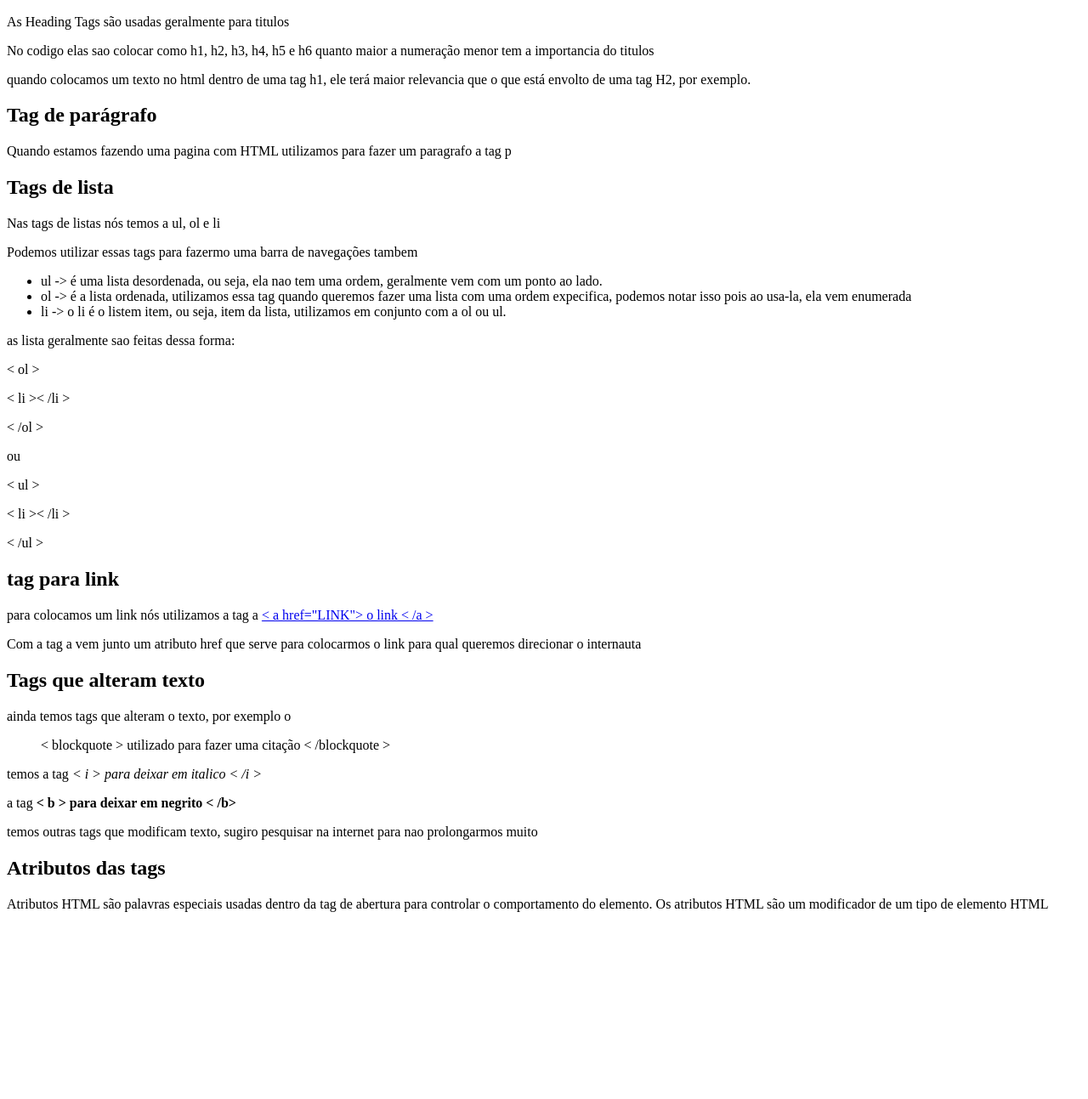
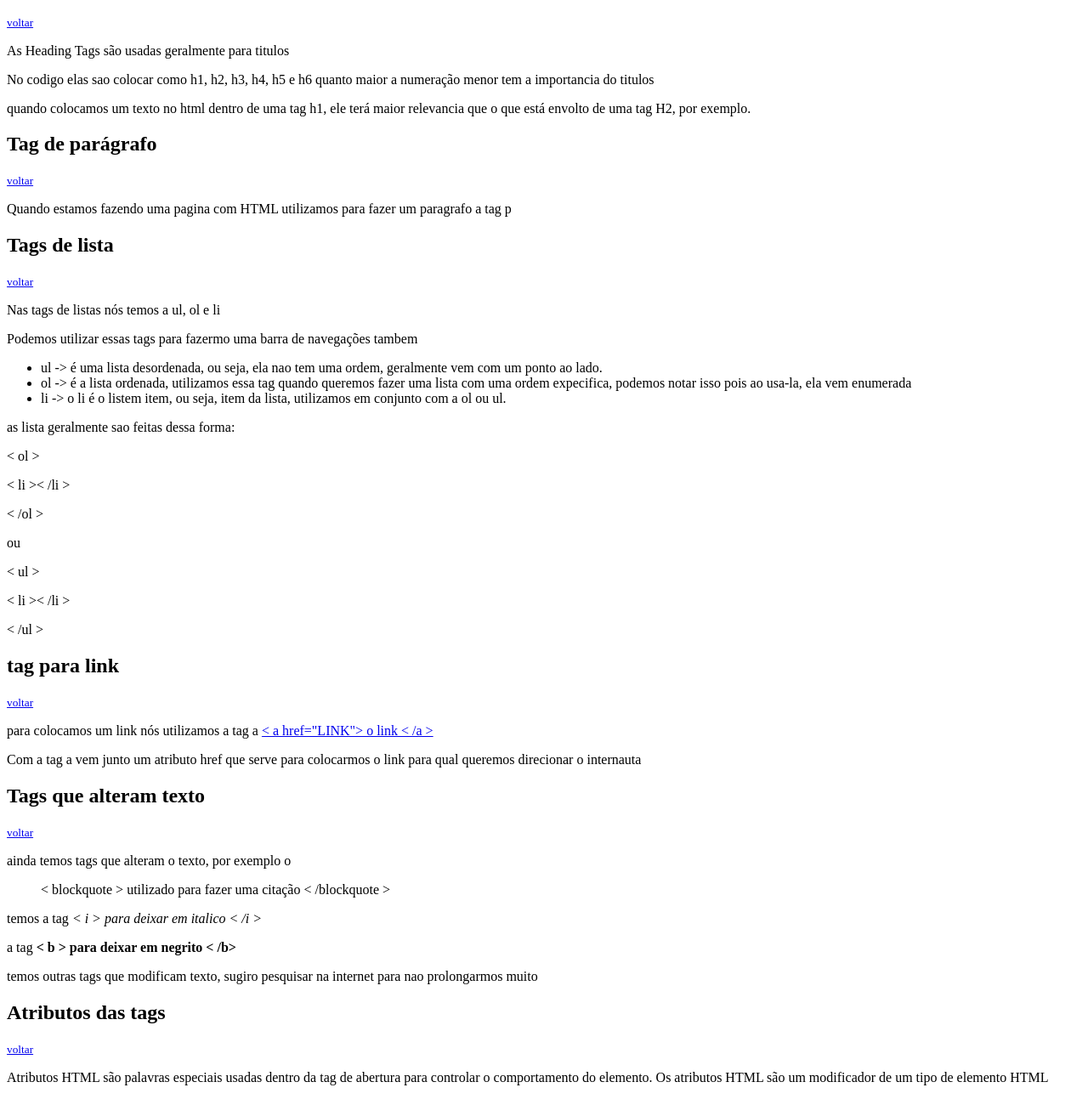
Before and after one commit to Edsaugusto/Primeiro-html-Dio, a plain HTML site: page index.html in a window 1280 px wide. Shown: the part 325-1618 px from the top of the page at 85% size. Before the commit the page ends 1414 px from the top, so only its background shows below. Drawn offline with Linux system fonts and the light colour scheme.

Commit message:
Adicionando o voltar em cada h2

```diff
--- a/index.html
+++ b/index.html
@@ -7,7 +7,7 @@
     <title>O que eu entendi</title>
 </head>
 <body>
-    <h1> Explicando as Tags HTML</h1>
+    <h1 id="inicio"> Explicando as Tags HTML</h1>
     <hr \>
     <h2>navegaçao</h2>
     <nav>
@@ -22,13 +22,13 @@
     </nav>
     <hr \>
 
-    <h2 id="Heading-tags"> Heading Tags</h2>
+    <h2 id="Heading-tags"> Heading Tags</h2><small><a href="#inicio">voltar</a></small>
     <p> As Heading Tags são usadas geralmente para titulos</p>
     <p> No codigo elas sao colocar como h1, h2, h3, h4, h5 e h6 quanto maior a numeração menor tem a importancia do titulos</p>
     <p> quando colocamos um texto no html dentro de uma tag h1, ele terá maior relevancia que o que está envolto de uma tag H2, por exemplo.</p>
-    <h2 id="paragrafo"> Tag de parágrafo</h2>
+    <h2 id="paragrafo"> Tag de parágrafo</h2><small><a href="#inicio">voltar</a></small>
     <p> Quando estamos fazendo uma pagina com HTML utilizamos para fazer um paragrafo a tag p</p>
-    <h2 id="lista">Tags de lista</h2>
+    <h2 id="lista">Tags de lista</h2><small><a href="#inicio">voltar</a></small>
     <p> Nas tags de listas nós temos a ul, ol e li</p>
     <p>Podemos utilizar essas tags para fazermo uma barra de navegações tambem</p>
     <ul>
@@ -44,15 +44,15 @@
     <p> < ul ></p>
     <p>< li >< /li ></p>
     <p>< /ul ></p>
-    <h2 id="link"> tag para link</h2>
+    <h2 id="link"> tag para link</h2><small><a href="#inicio">voltar</a></small>
     <p> para colocamos um link nós utilizamos a tag a <a href="#"> < a href="LINK"> o link < /a ></a></p>
     <p>Com a tag a vem junto um atributo href que serve para colocarmos o link para qual queremos direcionar o internauta</p>
-    <h2 id="altera-texto">Tags que alteram texto</h2>
+    <h2 id="altera-texto">Tags que alteram texto</h2><small><a href="#inicio">voltar</a></small>
     <p> ainda temos tags que alteram o texto, por exemplo o <blockquote> < blockquote > utilizado para fazer uma citação < /blockquote ></blockquote></p>
     <p> temos a tag <i>< i > para deixar em italico < /i ></i></p>
     <p> a tag <b>< b > para deixar em negrito < /b> </b></p>
     <p>temos outras tags que modificam texto, sugiro pesquisar na internet para nao prolongarmos muito </p>
-    <h2 id="atributos"> Atributos das tags</h2>
+    <h2 id="atributos"> Atributos das tags</h2><small><a href="#inicio">voltar</a></small>
     <p>Atributos HTML são palavras especiais usadas dentro da tag de abertura para controlar o comportamento do elemento. Os atributos HTML são um modificador de um tipo de elemento HTML</p>
 </body>
 </html>
```
